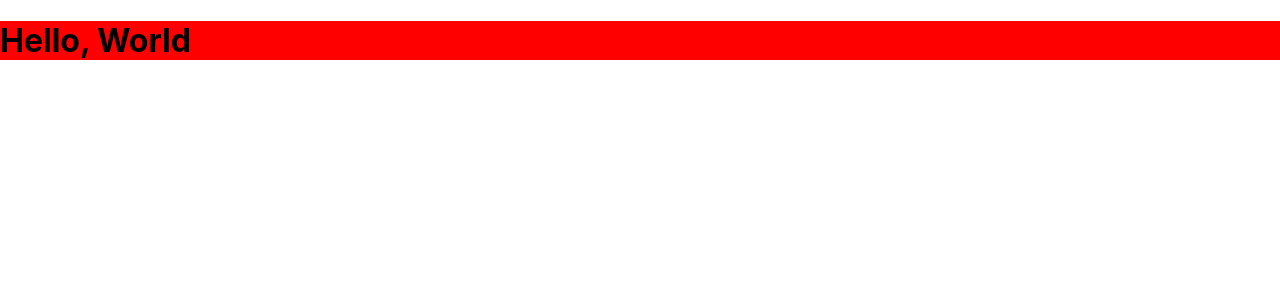
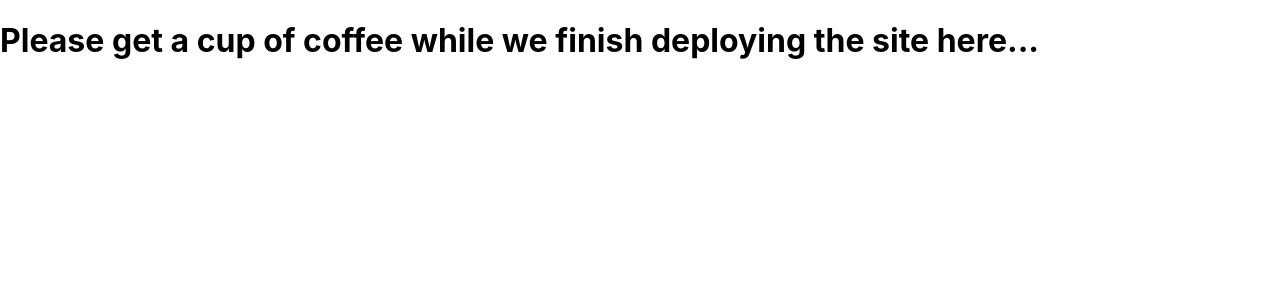
Before and after one commit to Peterosas/birdie-frontend-test, a React (Create React App) app: page / in a window 1280 px wide. Shown: the top 300 px of the page. Built offline with nearby package versions, Linux system fonts and the light colour scheme.

Commit message:
Prepare site for deployment

```diff
--- a/src/App.tsx
+++ b/src/App.tsx
@@ -2,12 +2,12 @@ import React from 'react';
 import styled from 'styled-components';
 
 const Container = styled.div`
-  background-color: red
+  background-color: transparent
 `;
 
 const App = () => {
   return (
-    <Container><h1>Hello, World</h1></Container>
+    <Container><h1>Please get a cup of coffee while we finish deploying the site here...</h1></Container>
   );
 }
 
```
